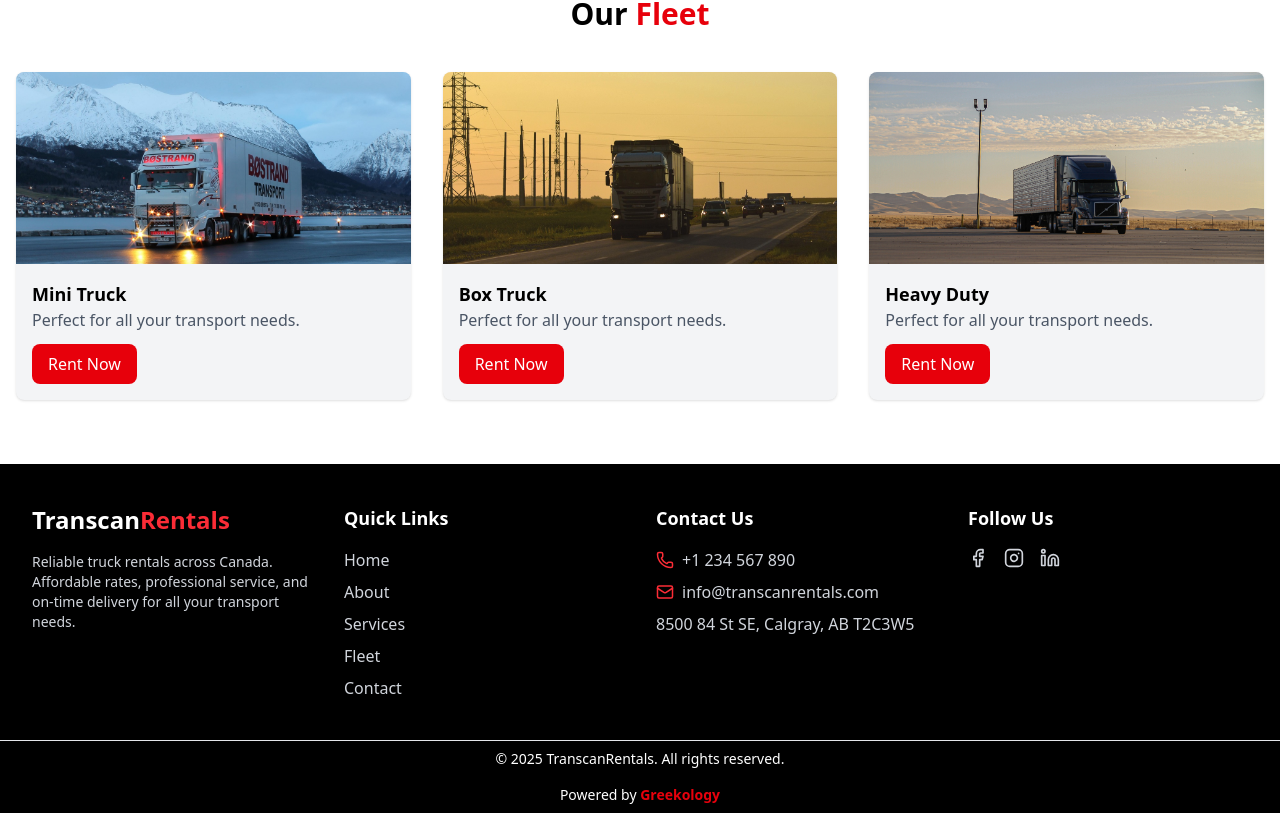
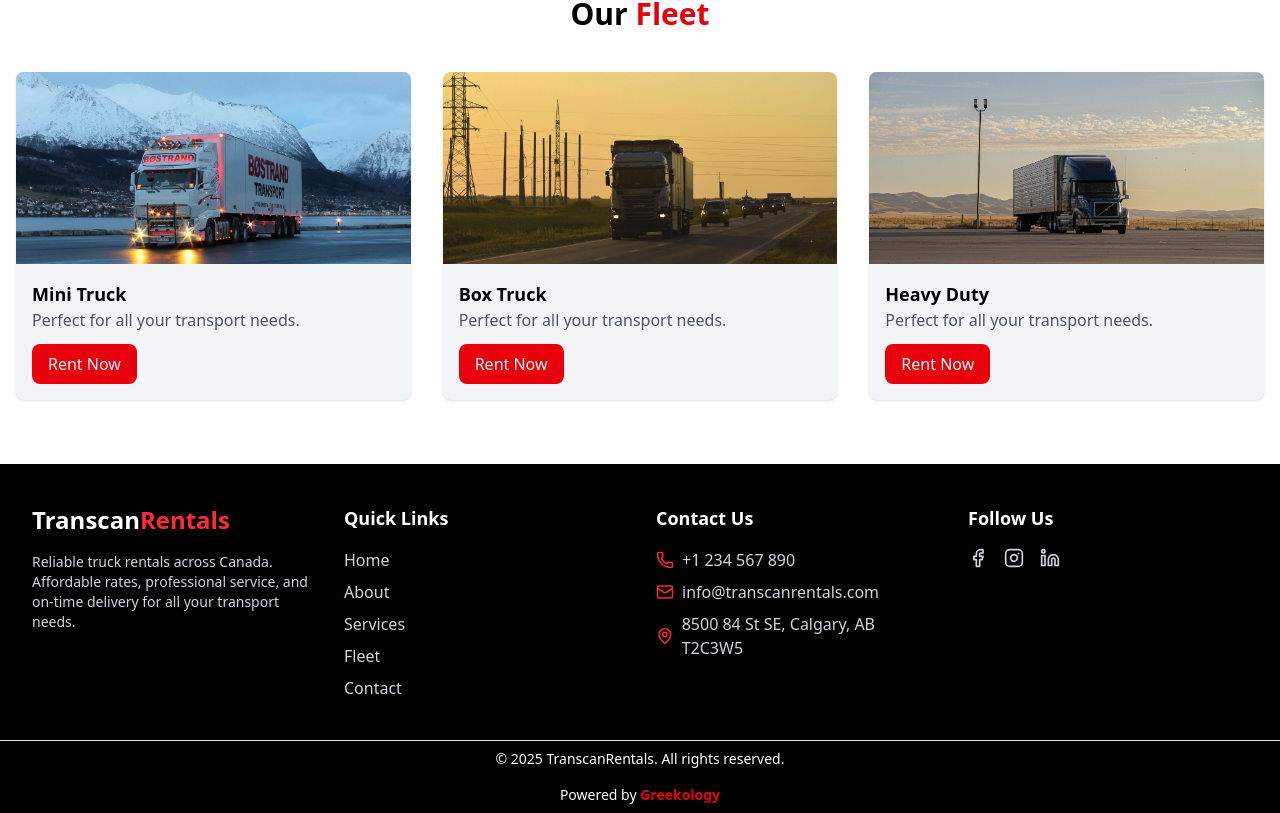
Before and after one commit to Shubham-juris/transcanrentals, a React (Vite) app: page / in a window 1280 px wide. Shown: the part 1336-2149 px from the top of the page. Built offline with nearby package versions, Linux system fonts and the light colour scheme.

Commit message:
changes address with icon

```diff
--- a/src/components/common/Footer.jsx
+++ b/src/components/common/Footer.jsx
@@ -1,5 +1,12 @@
 import React from "react";
-import { Facebook, Instagram, Linkedin, Mail, Phone } from "lucide-react";
+import {
+  Facebook,
+  Instagram,
+  Linkedin,
+  Mail,
+  Phone,
+  MapPin,
+} from "lucide-react";
 import { Link } from "react-router-dom";
 
 const Footer = () => {
@@ -45,7 +52,6 @@ const Footer = () => {
                   Fleet
                 </Link>
               </li>
-
               <li>
                 <Link to="/contact" className="hover:text-red-500 transition">
                   Contact
@@ -67,7 +73,10 @@ const Footer = () => {
                 <Mail size={18} className="text-red-500" />{" "}
                 info@transcanrentals.com
               </li>
-              <li>8500 84 St SE, Calgray, AB T2C3W5 </li>
+              <li className="flex items-center gap-2">
+                <MapPin size={18} className="text-red-500" /> 8500 84 St SE,
+                Calgary, AB T2C3W5
+              </li>
             </ul>
           </div>
 
@@ -87,6 +96,7 @@ const Footer = () => {
             </div>
           </div>
         </div>
+
         <div className="w-full h-px bg-gray-200"></div>
 
         {/* Bottom Bar */}
```
